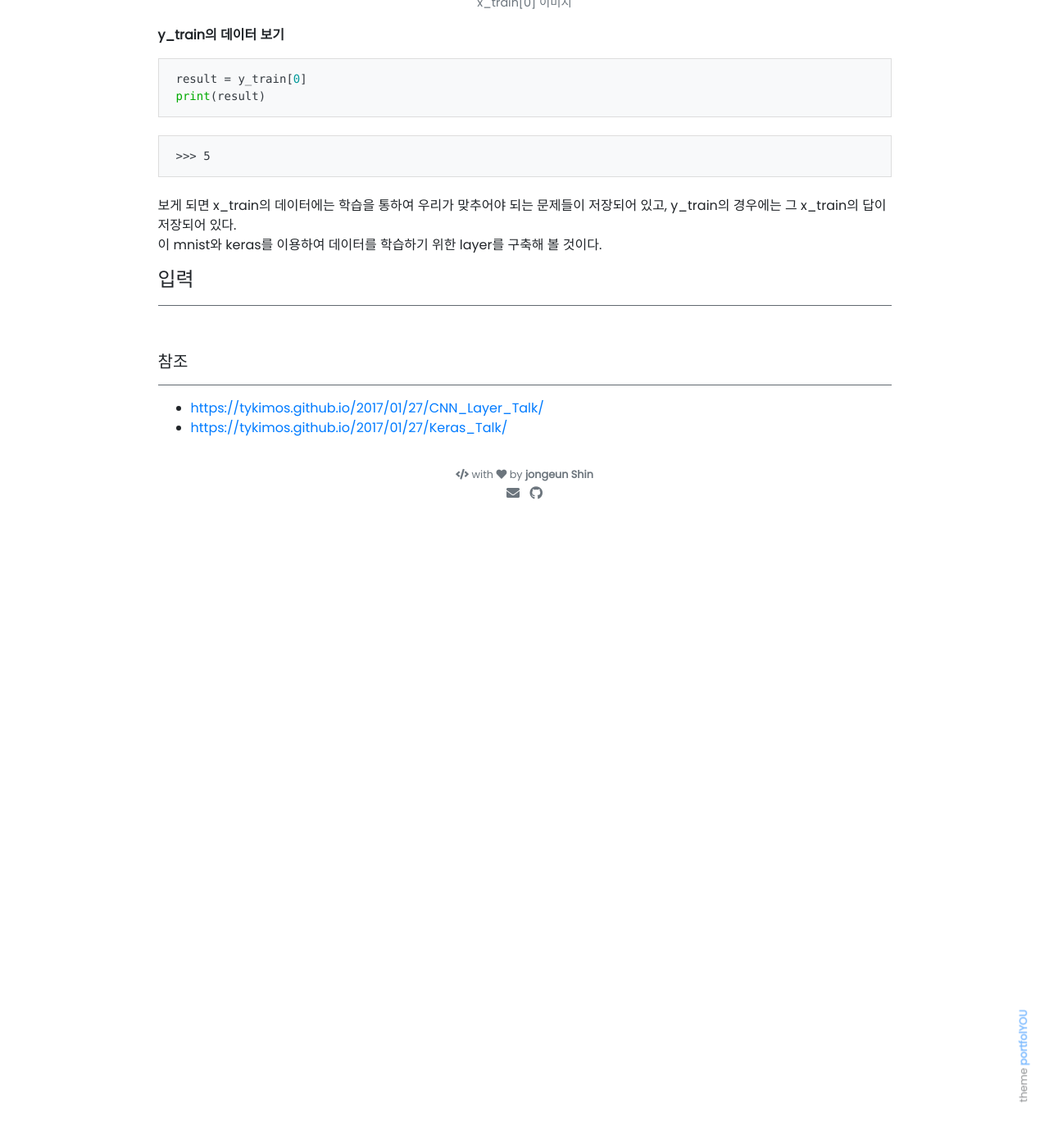
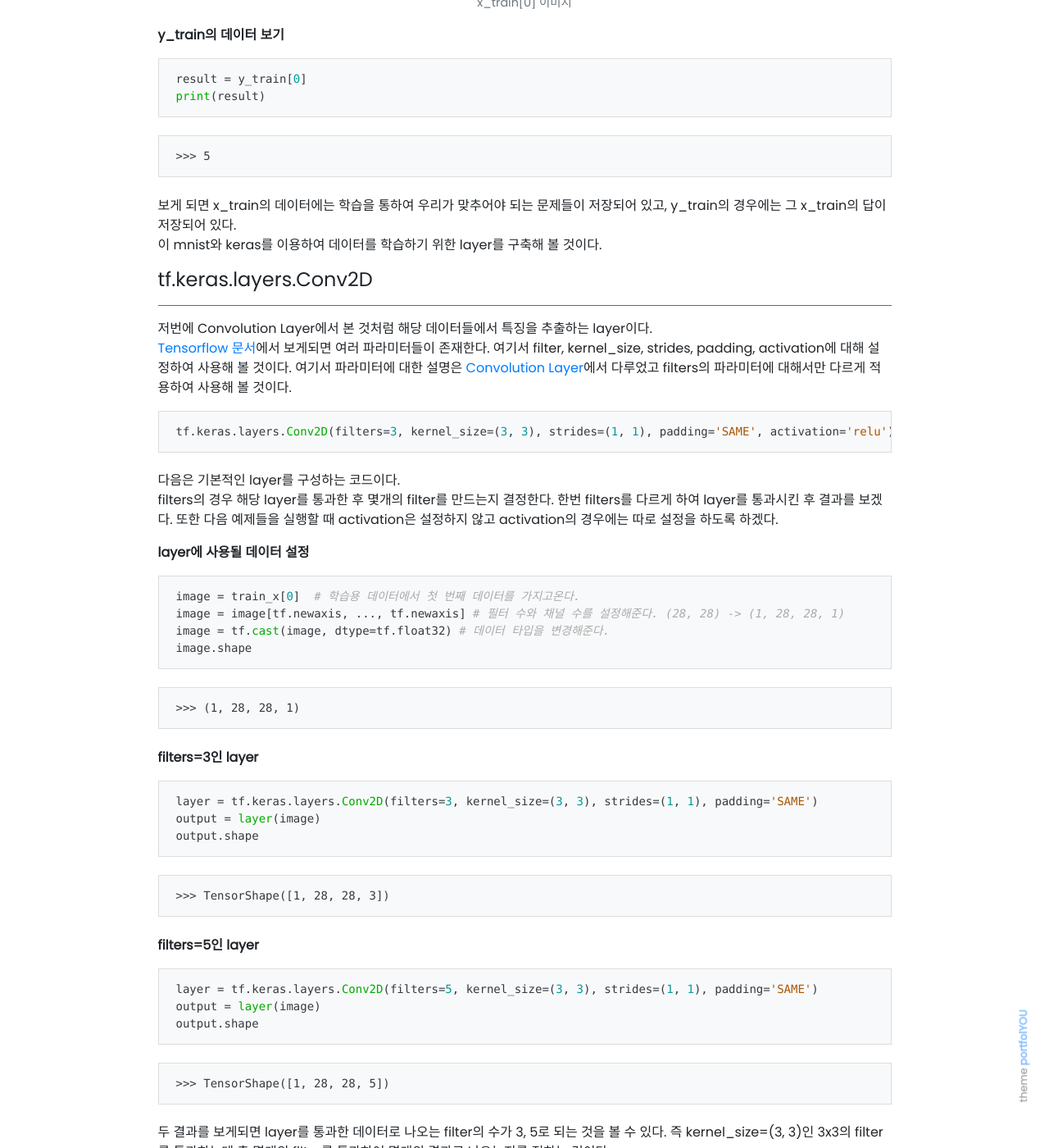
Before and after one commit to jongeunShin95/jongeunshin95.github.io, a Jekyll site: the page built from _posts/2020-05-22-tf-keras-layer.md, in a window 1280 px wide and 1400 px high, scrolled down 1292 px. Shown: the whole window at 82% size. Built offline with Jekyll 4.4.1, drawn with Linux system fonts in a browser that asks for light colours; nearby versions of some CDN libraries; our own code applies the rules of GitHub Pages for plain Markdown files; comment, search, counter and statistics services are not loaded; before the commit the page ends 1922 px from its top, so only the background shows below that; some of the changed text lies outside the part shown.

Commit message:
Updtae tf.keras.layer/tf.keras.layers.Conv2D

````diff
--- a/_posts/2020-05-22-tf-keras-layer.md
+++ b/_posts/2020-05-22-tf-keras-layer.md
@@ -59,11 +59,63 @@ print(result)
 이 mnist와 keras를 이용하여 데이터를 학습하기 위한 layer를 구축해 볼 것이다.
 <br>
 
-#### 입력
+#### tf.keras.layers.Conv2D
 
 ---
 
+저번에 Convolution Layer에서 본 것처럼 해당 데이터들에서 특징을 추출하는 layer이다.<br>
+[Tensorflow 문서](https://www.tensorflow.org/api_docs/python/tf/keras/layers/Conv2D)에서 보게되면 여러 파라미터들이 존재한다. 여기서 filter, kernel_size, strides, padding, activation에 대해 설정하여 사용해 볼 것이다. 여기서 파라미터에 대한 설명은 [Convolution Layer](https://jongeunshin95.github.io/blog/convolution-layer)에서 다루었고 filters의 파라미터에 대해서만 다르게 적용하여 사용해 볼 것이다.
 
+```python
+tf.keras.layers.Conv2D(filters=3, kernel_size=(3, 3), strides=(1, 1), padding='SAME', activation='relu')
+```
+다음은 기본적인 layer를 구성하는 코드이다. <br>
+filters의 경우 해당 layer를 통과한 후 몇개의 filter를 만드는지 결정한다. 한번 filters를 다르게 하여 layer를 통과시킨 후 결과를 보겠다. 또한 다음 예제들을 실행할 때 activation은 설정하지 않고 activation의 경우에는 따로 설정을 하도록 하겠다.
+
+**layer에 사용될 데이터 설정**
+
+```python
+image = train_x[0]  # 학습용 데이터에서 첫 번째 데이터를 가지고온다.
+image = image[tf.newaxis, ..., tf.newaxis] # 필터 수와 채널 수를 설정해준다. (28, 28) -> (1, 28, 28, 1)
+image = tf.cast(image, dtype=tf.float32) # 데이터 타입을 변경해준다.
+image.shape
+```
+
+    >>> (1, 28, 28, 1)
+
+**filters=3인 layer**
+
+```python
+layer = tf.keras.layers.Conv2D(filters=3, kernel_size=(3, 3), strides=(1, 1), padding='SAME')
+output = layer(image)
+output.shape
+```
+
+    >>> TensorShape([1, 28, 28, 3])
+
+**filters=5인 layer**
+
+```python
+layer = tf.keras.layers.Conv2D(filters=5, kernel_size=(3, 3), strides=(1, 1), padding='SAME')
+output = layer(image)
+output.shape
+```
+
+    >>> TensorShape([1, 28, 28, 5])
+
+두 결과를 보게되면 layer를 통과한 데이터로 나오는 filter의 수가 3, 5로 되는 것을 볼 수 있다. 즉 kernel_size=(3, 3)인 3x3의 filter를 통과하는데 총 몇개의 filter를 통과하여 몇개의 결과로 나오는지를 정하는 것이다. <br>
+
+**layer를 통과한 후 이미지 시각화(filters=5)**
+
+```python
+plt.subplot(1, 2, 1)
+plt.imshow(image[0, :, :, 0], 'gray')
+plt.subplot(1, 2, 2)
+plt.imshow(output[0, :, :, 0], 'gray')
+plt.show()
+```
+
+{% include elements/figure.html image="https://github.com/jongeunShin95/jongeunShin95.github.io/blob/master/assets/images/keras_layer/layer_apply_image.png?raw=true" caption="layer 적용 전 / 적용 후" %}
 
 <br>
 
````
Also changed, not shown: assets/images/keras_layer/layer_apply_image.png (added).
